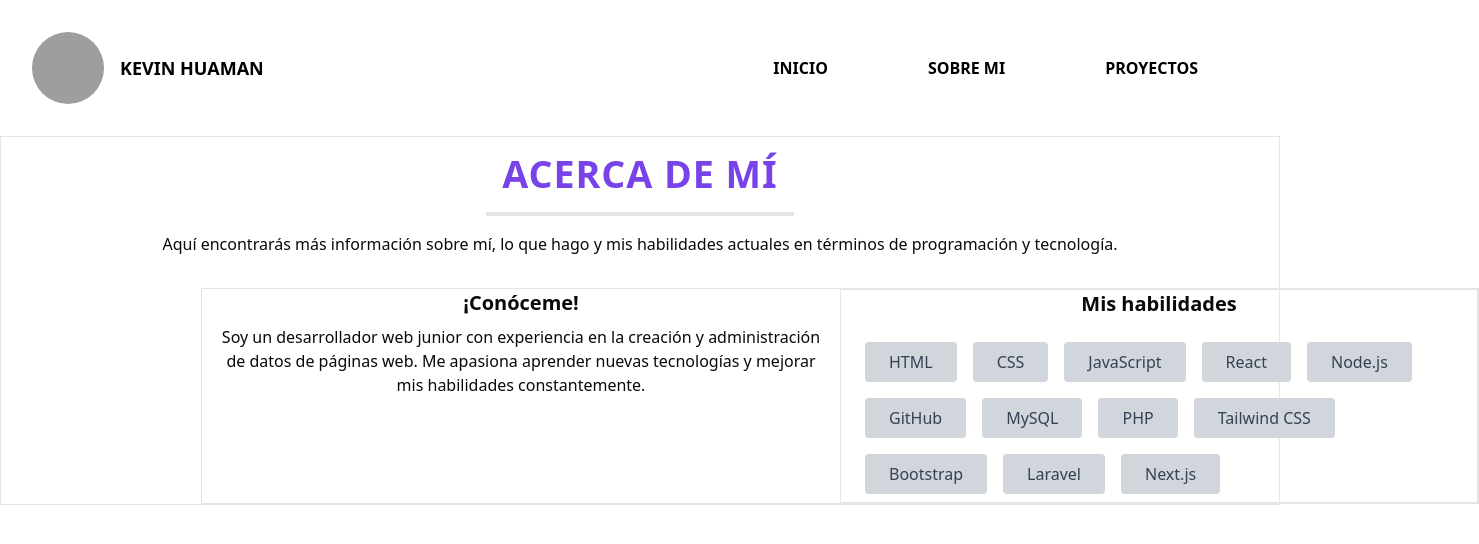
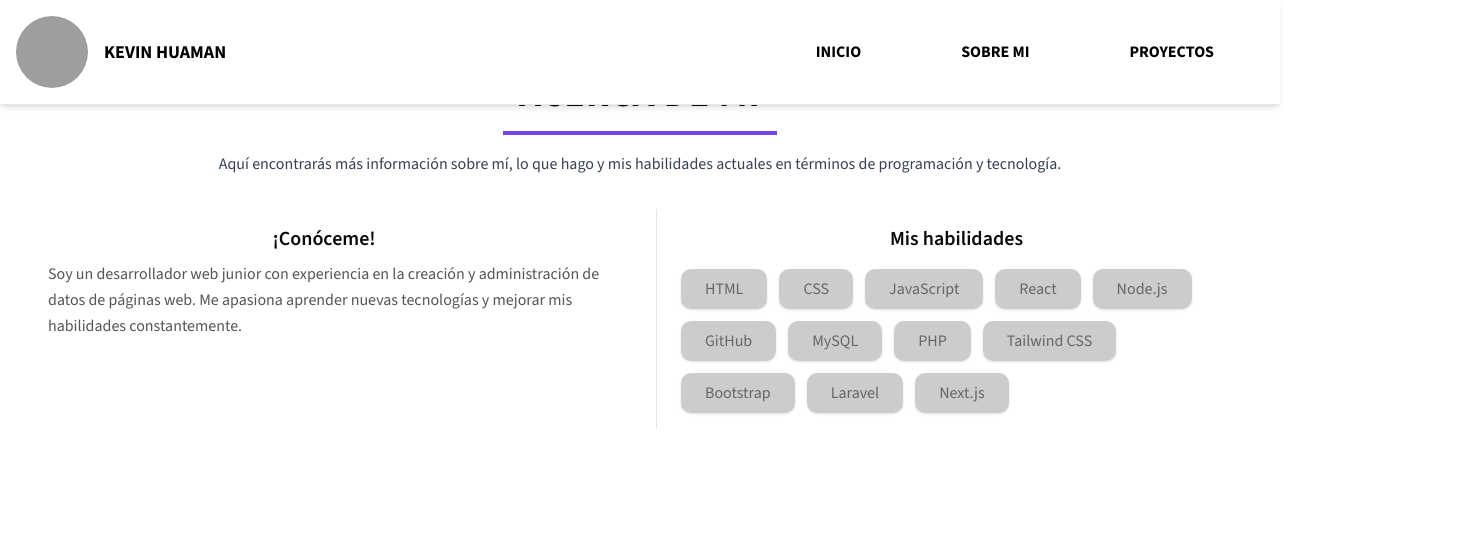
Before and after one commit to KevinJHP19/mi-portfolio, a Next.js app: page /about in a window 1280 px wide. Shown: the top 544 px of the page, 1479 px wide, since content can reach past the window. Built offline with nearby package versions, Linux system fonts and the light colour scheme; grey boxes are pictures that could not be loaded.

Commit message:
about hecho

```diff
--- a/src/app/about/page.tsx
+++ b/src/app/about/page.tsx
@@ -1,46 +1,15 @@
 
+import About from "@/miscomponentes/About";
 
 
 import "../globals.css";
-export default function Home(){
+export default function VistaAbout(){
+    console.log("VistaAbout")
+
 
 
 
     return (
-        <section className="border">
-            <div className="flex justify-center">
-                <h1 className=" text-center text-lg border-b-4 border-[] inline-block px-4 py-2 tracking-wide font-bold text-[37.7px] " style={{color :"rgb(120, 67, 233)"}}>ACERCA DE MÍ</h1>
-            </div>
-            <p className="text-center mt-4 ">
-                Aquí encontrarás más información sobre mí, lo que hago y mis habilidades actuales en términos de programación y tecnología.
-            </p>
-            <div id="sobremi" className="container xl:flex mt-8 border xl:ms-[200px]">
-                <div id="conoceme" className="xl:w-1/2 px-4">
-                    <h2 className="text-center text-xl font-semibold">¡Conóceme!</h2>
-                    <p className="text-center mt-2">
-                        Soy un desarrollador web junior con experiencia en la creación y administración de datos de páginas web. Me apasiona aprender nuevas tecnologías y mejorar mis habilidades constantemente.
-                    </p>
-                </div>
-                <div id="mishabilidades" className="xl:w-1/2  border px-4 mt-8 xl:mt-0">
-                    <h2 className="text-center text-xl font-semibold">Mis habilidades</h2>
-                    <ul className=" mt-4  gap-2">
-                        <li className="px-6 py-2 inline-block bg-gray-300 text-gray-700 rounded m-2">HTML</li>
-                        <li className="px-6 py-2 inline-block bg-gray-300 text-gray-700 rounded m-2">CSS</li>
-                        <li className="px-6 py-2 inline-block bg-gray-300 text-gray-700 rounded m-2">JavaScript</li>
-                        <li className="px-6 py-2 inline-block bg-gray-300 text-gray-700 rounded m-2">React</li>
-                        <li className="px-6 py-2 inline-block bg-gray-300 text-gray-700 rounded m-2">Node.js</li>
-                        <li className="px-6 py-2 inline-block bg-gray-300 text-gray-700 rounded m-2">GitHub</li>
-                        <li className="px-6 py-2 inline-block bg-gray-300 text-gray-700 rounded m-2">MySQL</li>
-                        <li className="px-6 py-2 inline-block bg-gray-300 text-gray-700 rounded m-2">PHP</li>
-                        <li className="px-6 py-2 inline-block bg-gray-300 text-gray-700 rounded m-2">Tailwind CSS</li>
-                        <li className="px-6 py-2 inline-block bg-gray-300 text-gray-700 rounded m-2">Bootstrap</li>
-                        <li className="px-6 py-2 inline-block bg-gray-300 text-gray-700 rounded m-2">Laravel</li>
-                        <li className="px-6 py-2 inline-block bg-gray-300 text-gray-700 rounded m-2">Next.js</li>
-
-
-                        </ul>
-                </div>
-            </div>
-        </section>
+        <About/>
     )
 }
--- a/src/app/globals.css
+++ b/src/app/globals.css
@@ -123,3 +123,6 @@
     ;
   }
 }
+body{
+  font-family: var(--font-source-sans);
+}
--- a/src/app/layout.tsx
+++ b/src/app/layout.tsx
@@ -2,6 +2,13 @@ import type { Metadata } from "next";
 import { Geist, Geist_Mono } from "next/font/google";
 import "./globals.css";
 import Header from "@/miscomponentes/Header";
+import { Source_Sans_3 } from "next/font/google";
+
+const sourceSans = Source_Sans_3({
+  variable: "--font-source-sans",
+  weight: ["300", "400", "500", "600", "700"],
+  subsets: ["latin"],
+});
 
 
 
@@ -29,7 +36,7 @@ export default function RootLayout({
   children: React.ReactNode;
 }>) {
   return (
-    <html lang="es">
+    <html lang="es" className={`${sourceSans.variable}`}>
 
 
 
--- a/src/app/page.tsx
+++ b/src/app/page.tsx
@@ -1,26 +1,27 @@
-
+import VistaAbout from "./about/Page";
 
 export default function Home() {
   return (
     <div className="w-full">
 
-      <div id="presentacion"
+      <div  id="presentacion"
         style={{
-          backgroundImage: "url('https://images.unsplash.com/photo-1454117096348-e4abbeba002c?fm=jpg&q=60&w=3000&ixlib=rb-4.0.3&ixid=M3wxMjA3fDB8MHxzZWFyY2h8NHx8Z3JheSUyMHdhbGxwYXBlcnxlbnwwfHwwfHx8MA%3D%3D')",
+          background: "linear-gradient(to right, rgba(245, 245, 245, 0.8), rgba(245, 245, 245, 0.8)),url('https://www.rammaheshwari.com/assets/svg/common-bg.svg')",
           backgroundSize: "cover",
           backgroundPosition: "center",
           backgroundRepeat: "no-repeat",
 
+
         }}
-        className="h-screen flex items-center justify-center text-BLACK text-5xl font-bold">
+        className="h-screen flex items-center justify-center text-BLACK text-5xl font-bold pb-[100px]">
         <div className=" bg-opacity-50 p-10 rounded-lg">
-          <h1 className="text-center ">HOLA, YO SOY KEVIN HUAMAN.</h1>
+          <h1 className="text-center font-bold text-[70px] ">HOLA, YO SOY KEVIN HUAMAN.</h1>
           <div className="font-normal text-2xl md:m-[40px] md:ps-[100px] md:pe-[100px] lg:ps-[150px] xl:ps-[450px] xl:pe-[450px]  text-gray-700 ">
             <p className="text-center mt-4">Un desarrollador web junior orientado a la creacion y administracion de datos de paginas webs.</p>
 
           </div>
           <div id="button" className="flex justify-center align-items-center ">
-            <button className="bg-purple-500 hover:transition text-white font-bold py-2 px-4 rounded hover:-translate-y-2  transform duration-200 ps-[70px] pe-[70px] pt-[10px] pb-[10px] text-2xl">
+            <button className="bg-[#7843e9] hover:transition text-white font-bold py-2 px-4 rounded hover:-translate-y-2  transform duration-200 ps-[70px] pe-[70px] pt-[10px] pb-[10px] text-2xl">
              Proyectos
             </button>
           </div>
@@ -30,8 +31,11 @@ export default function Home() {
         </div>
 
 
+
       </div>
-
+      <div id="about" className="bg-gray-100 text-black p-4 font-bold text-[16px] pt-[100px]">
+        <VistaAbout />
+      </div>
     </div>
   );
 }
--- /dev/null
+++ b/src/miscomponentes/About.tsx
@@ -0,0 +1,44 @@
+export default function About() {
+    return (
+        <section className="p-6 max-w-7xl mx-auto">
+            <div className="container flex justify-center">
+                <h1
+                    className="text-center text-lg border-b-4 border-[#7843e9] inline-block px-4 py-2 tracking-wide font-bold text-[37.7px]"
+                >
+                    ACERCA DE MÍ
+                </h1>
+            </div>
+            <p className="text-center mt-4 text-gray-700 leading-relaxed">
+                Aquí encontrarás más información sobre mí, lo que hago y mis habilidades actuales en términos de programación y tecnología.
+            </p>
+            <div id="sobremi" className="container xl:flex mt-8 justify-center gap-8">
+                <div id="conoceme" className="xl:w-1/2 px-6 py-4">
+                    <h2 className="text-center text-xl font-semibold">¡Conóceme!</h2>
+                    <p className="text-left mt-2 text-[#555555] leading-relaxed">
+                        Soy un desarrollador web junior con experiencia en la creación y administración de datos de páginas web. Me apasiona aprender nuevas tecnologías y mejorar mis habilidades constantemente.
+                    </p>
+                    <p>
+
+                    </p>
+                </div>
+                <div id="mishabilidades" className="xl:w-1/2 xl:border-l px-6 py-4 mt-8 xl:mt-0">
+                    <h2 className="text-center text-xl font-semibold">Mis habilidades</h2>
+                    <ul className="mt-4 flex flex-wrap justify-start gap-3">
+                        <li className="px-6 py-2 bg-[#99999980] text-[#666666] rounded-lg shadow-sm ">HTML</li>
+                        <li className="px-6 py-2 bg-[#99999980] text-[#666666] rounded-lg shadow-sm ">CSS</li>
+                        <li className="px-6 py-2 bg-[#99999980] text-[#666666] rounded-lg shadow-sm ">JavaScript</li>
+                        <li className="px-6 py-2 bg-[#99999980] text-[#666666] rounded-lg shadow-sm ">React</li>
+                        <li className="px-6 py-2 bg-[#99999980] text-[#666666] rounded-lg shadow-sm ">Node.js</li>
+                        <li className="px-6 py-2 bg-[#99999980] text-[#666666] rounded-lg shadow-sm ">GitHub</li>
+                        <li className="px-6 py-2 bg-[#99999980] text-[#666666] rounded-lg shadow-sm ">MySQL</li>
+                        <li className="px-6 py-2 bg-[#99999980] text-[#666666] rounded-lg shadow-sm ">PHP</li>
+                        <li className="px-6 py-2 bg-[#99999980] text-[#666666] rounded-lg shadow-sm ">Tailwind CSS</li>
+                        <li className="px-6 py-2 bg-[#99999980] text-[#666666] rounded-lg shadow-sm ">Bootstrap</li>
+                        <li className="px-6 py-2 bg-[#99999980] text-[#666666] rounded-lg shadow-sm ">Laravel</li>
+                        <li className="px-6 py-2 bg-[#99999980] text-[#666666] rounded-lg shadow-sm ">Next.js</li>
+                    </ul>
+                </div>
+            </div>
+        </section>
+    );
+}
--- a/src/miscomponentes/Header.tsx
+++ b/src/miscomponentes/Header.tsx
@@ -10,8 +10,8 @@ import { Avatar, AvatarFallback, AvatarImage } from "@/components/ui/avatar";
 
 export default function Header() {
     return (
-        <header className="w-full bg-white text-black p-4 font-bold text-[16px]">
-            <NavigationMenu className="w-full flex justify-between items-center ">
+        <header className="fixed top-0 left-0 w-full bg-white text-black p-4 font-bold text-[16px] shadow-md border-b border-gray-200 z-50">
+            <NavigationMenu className="w-full flex justify-between items-center">
                 {/* Bloque del avatar y nombre */}
                 <div className="flex items-center space-x-4">
                     <Avatar>
--- /dev/null
+++ b/src/miscomponentes/Projects.tsx
@@ -0,0 +1,6 @@
+export default function Projects(){
+
+    return (
+
+    )
+}
```
Also changed, not shown: src/app/proyects/page.tsx (added).
